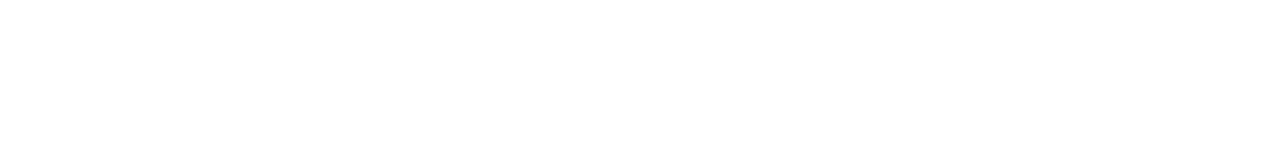
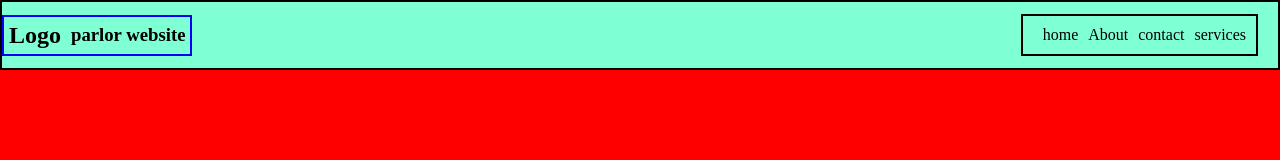
Before and after one commit to AmiGauravSingh000/new_proj, a plain HTML site: page index.html in a window 1280 px wide. Drawn offline with Linux system fonts and the light colour scheme.

Commit message:
created a basic navbar

```diff
--- a/index.html
+++ b/index.html
@@ -4,8 +4,22 @@
     <meta charset="UTF-8">
     <meta name="viewport" content="width=device-width, initial-scale=1.0">
     <title>Document</title>
+    <link rel="stylesheet" href="style.css">
 </head>
 <body>
-
+    <div class="header">
+        <div class="logo">
+            <h2>Logo</h2>
+            <h3>parlor website</h3>
+        </div>
+        <div class="navbar">
+            <ul>
+                <li>home</li>
+                <li>About</li>
+                <li>contact</li>
+                <li>services</li>
+            </ul>
+        </div>
+    </div>
 </body>
 </html>
--- a/style.css
+++ b/style.css
@@ -0,0 +1,40 @@
+*{
+    margin: 0;
+    padding: 0;
+    box-sizing: border-box;
+}
+body{
+    background-color: red;
+}
+.header{
+    border: 2px solid black;
+    height: 70px;
+    display: flex;
+    align-items: center;
+    justify-content: space-between;
+    background-color: aquamarine;
+}
+
+.header .logo{
+    border: 2px solid blue;
+    display: flex;
+    align-items: center;
+    justify-content: space-between;
+    padding: 5px;
+}
+h2{
+    margin-right: 10px;
+}
+.header .navbar{
+    border: 2px solid black;
+    margin-right: 20px;
+}
+.header .navbar ul{
+    display: flex;
+   padding: 10px;
+
+}
+.header .navbar ul li{
+   list-style: none;
+   margin-left: 10px;
+}
```
